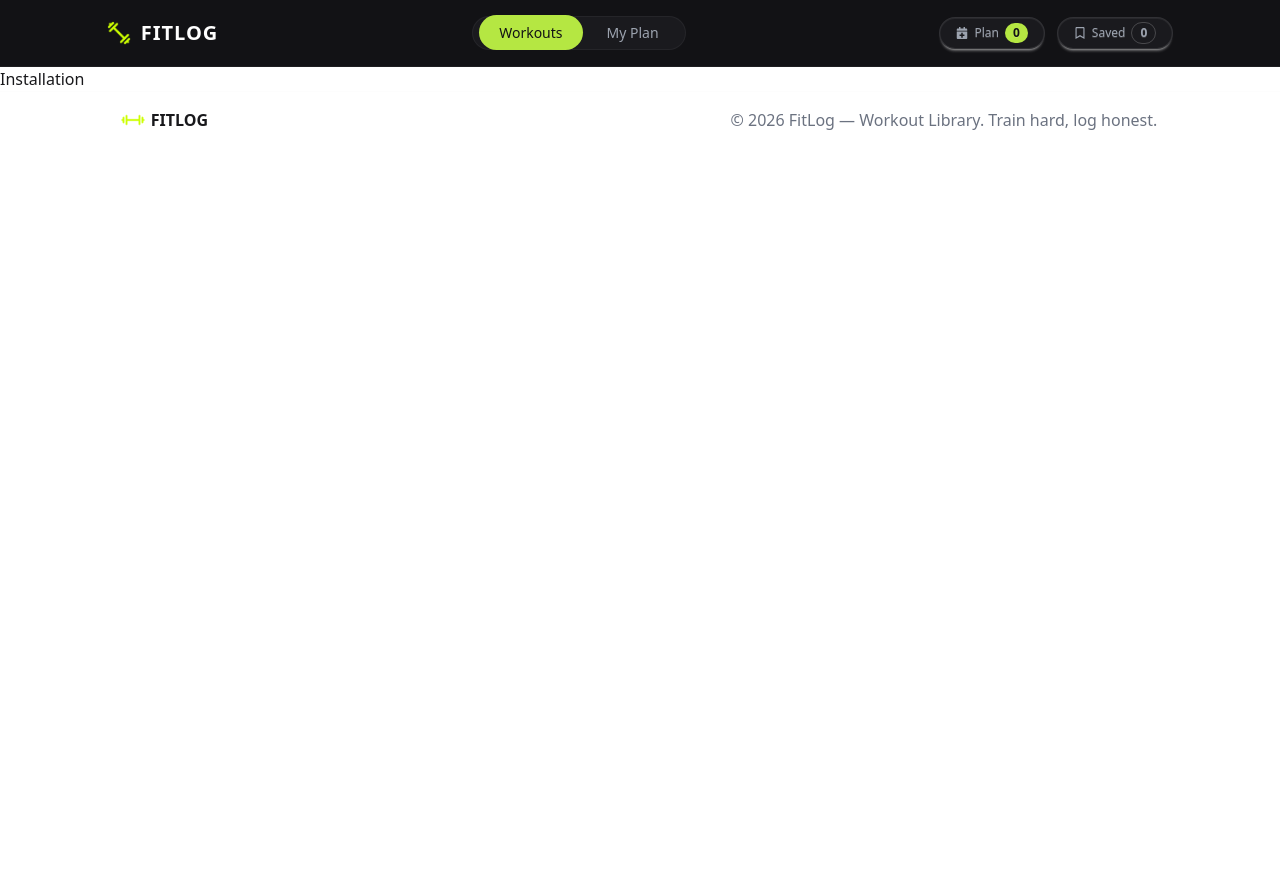
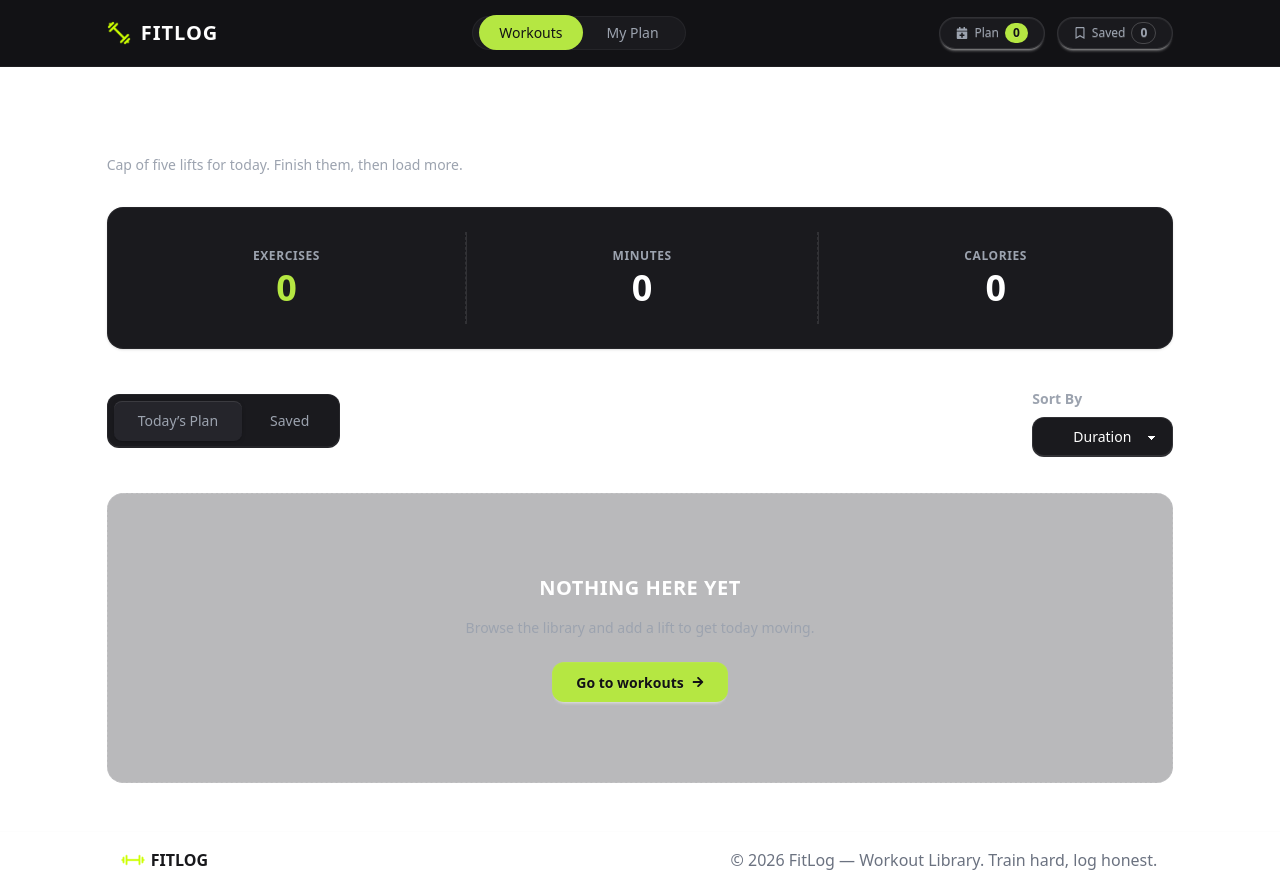
Before and after one commit to nuruddin2971/fit-log, a Next.js app: page /myPlan in a window 1280 px wide. Before the commit the page ends 800 px from the top, so only its background shows below. Built offline with nearby package versions, Linux system fonts and the light colour scheme.

Commit message:
added my plan section

```diff
--- a/package.json
+++ b/package.json
@@ -12,7 +12,8 @@
     "next": "16.4.0",
     "react": "19.3.0",
     "react-dom": "19.3.0",
-    "react-icons": "^5.7.0"
+    "react-icons": "^5.7.0",
+    "react-toastify": "^11.1.0"
   },
   "devDependencies": {
     "@tailwindcss/turbopack": "^4",
--- a/src/app/myPlan/page.tsx
+++ b/src/app/myPlan/page.tsx
@@ -1,11 +1,105 @@
 "use client";
 import { CardContext } from "@/context/CardContext";
+import Link from "next/link";
 import React, { useContext } from "react";
+import { FaArrowRight } from "react-icons/fa";
 
 const MyPlanePage = () => {
   const { todayPlan, savedItems } = useContext(CardContext);
   console.log(todayPlan, savedItems, "todayPlan", "savedItems");
-  return <div>Installation</div>;
+  return (
+    <div className="w-10/12 mx-auto my-12 text-white space-y-8">
+      {/* Header */}
+      <div>
+        <h2 className="font-extrabold text-3xl tracking-tight">MY PLAN</h2>
+        <p className="text-[#9CA3AF] text-sm mt-1">
+          Cap of five lifts for today. Finish them, then load more.
+        </p>
+      </div>
+
+      {/* Stats Section */}
+      <div>
+        <div className="stats shadow bg-[#1a1a1e] border border-white/5 w-full rounded-2xl py-6">
+          <div className="stat place-items-center">
+            <div className="stat-title text-[#9CA3AF] text-xs font-semibold uppercase tracking-wider">
+              Exercises
+            </div>
+            <div className="stat-value text-4xl font-extrabold text-[#b5e742] mt-1">
+              0
+            </div>
+          </div>
+
+          <div className="stat place-items-center border-l border-white/10">
+            <div className="stat-title text-[#9CA3AF] text-xs font-semibold uppercase tracking-wider">
+              Minutes
+            </div>
+            <div className="stat-value text-4xl font-extrabold text-white mt-1">
+              0
+            </div>
+          </div>
+
+          <div className="stat place-items-center border-l border-white/10">
+            <div className="stat-title text-[#9CA3AF] text-xs font-semibold uppercase tracking-wider">
+              Calories
+            </div>
+            <div className="stat-value text-4xl font-extrabold text-white mt-1">
+              0
+            </div>
+          </div>
+        </div>
+      </div>
+
+      {/* Tabs & Sort Controls */}
+      <div className="flex flex-col sm:flex-row justify-between items-center gap-4">
+        {/* DaisyUI Tabs Box */}
+        <div className="tabs tabs-box bg-[#1a1a1e] p-1.5 rounded-xl border border-white/5 flex gap-1">
+          <input
+            type="radio"
+            name="my_tabs_1"
+            className="tab text-[#9CA3AF] [--tab-bg:#25252b] [--tab-border-color:transparent] rounded-lg font-medium text-sm px-6 py-2 transition-all"
+            aria-label="Today’s Plan"
+            defaultChecked
+          />
+          <input
+            type="radio"
+            name="my_tabs_1"
+            className="tab text-[#9CA3AF] [--tab-bg:#25252b] [--tab-border-color:transparent] rounded-lg font-medium text-sm px-6 py-2 transition-all"
+            aria-label="Saved"
+          />
+        </div>
+
+        {/* Sort By Dropdown */}
+        <fieldset className="fieldset flex items-center gap-3 w-full sm:w-auto justify-end">
+          <legend className="fieldset-legend text-sm text-[#9CA3AF]">
+            Sort By
+          </legend>
+          <select
+            defaultValue="Duration"
+            className="select bg-[#1a1a1e] text-white border border-white/10 rounded-xl px-10 py-2 text-sm focus:outline-none focus:border-[#b5e742]"
+          >
+            <option>Duration</option>
+            <option>Calories</option>
+            <option>Rating</option>
+          </select>
+        </fieldset>
+      </div>
+
+      {/* Empty State / Content Placeholder */}
+      <div className="border border-dashed border-white/15 rounded-2xl p-20 text-center bg-[#1a1a1e]/30 flex flex-col items-center justify-center space-y-4">
+        <h3 className="font-extrabold text-xl tracking-wide uppercase text-white">
+          NOTHING HERE YET
+        </h3>
+        <p className="text-[#9CA3AF] text-sm max-w-sm">
+          Browse the library and add a lift to get today moving.
+        </p>
+        <Link href="/">
+          <button className="btn bg-[#b5e742] hover:bg-[#a2d435] text-[#121215] font-bold px-6 py-3 rounded-xl border-none mt-2 flex items-center gap-2">
+            Go to workouts <FaArrowRight className="text-xs" />
+          </button>
+        </Link>
+      </div>
+    </div>
+  );
 };
 
 export default MyPlanePage;
```
Also changed, not shown: 1 other file (tests, documents, lock files or other folders).
